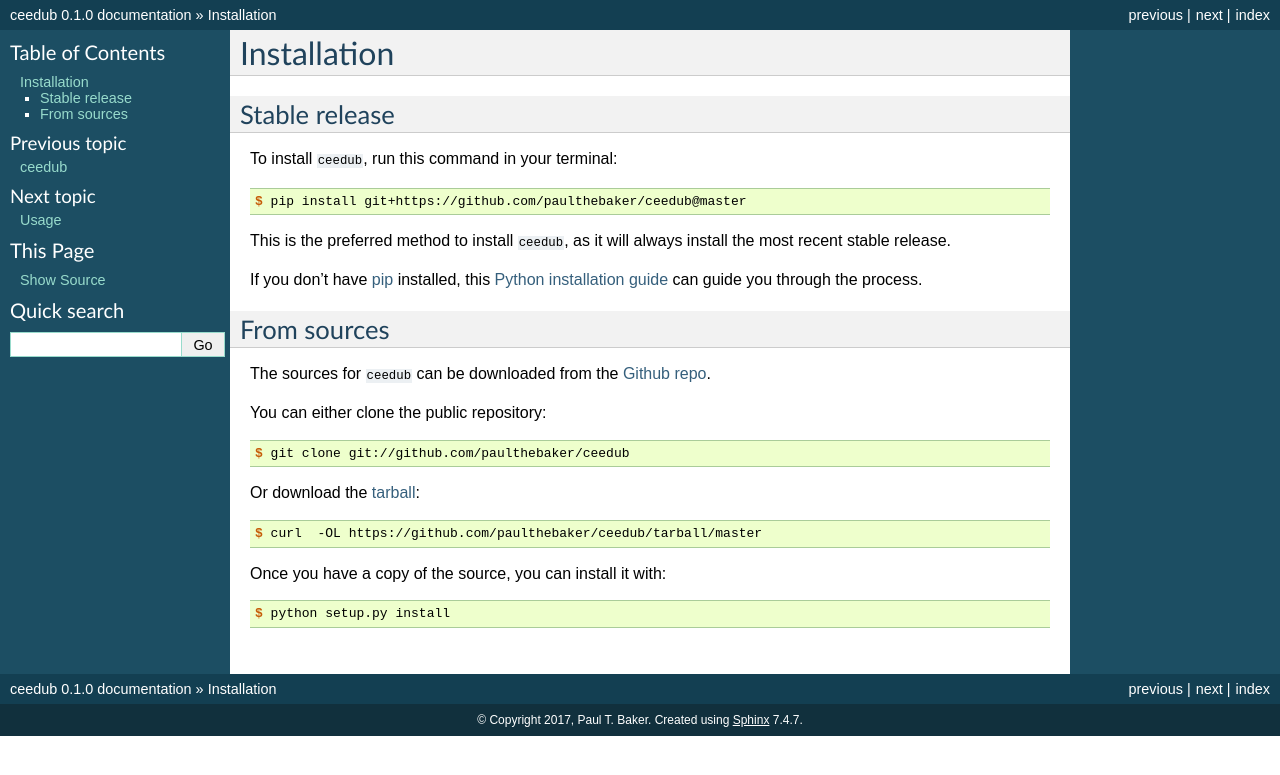
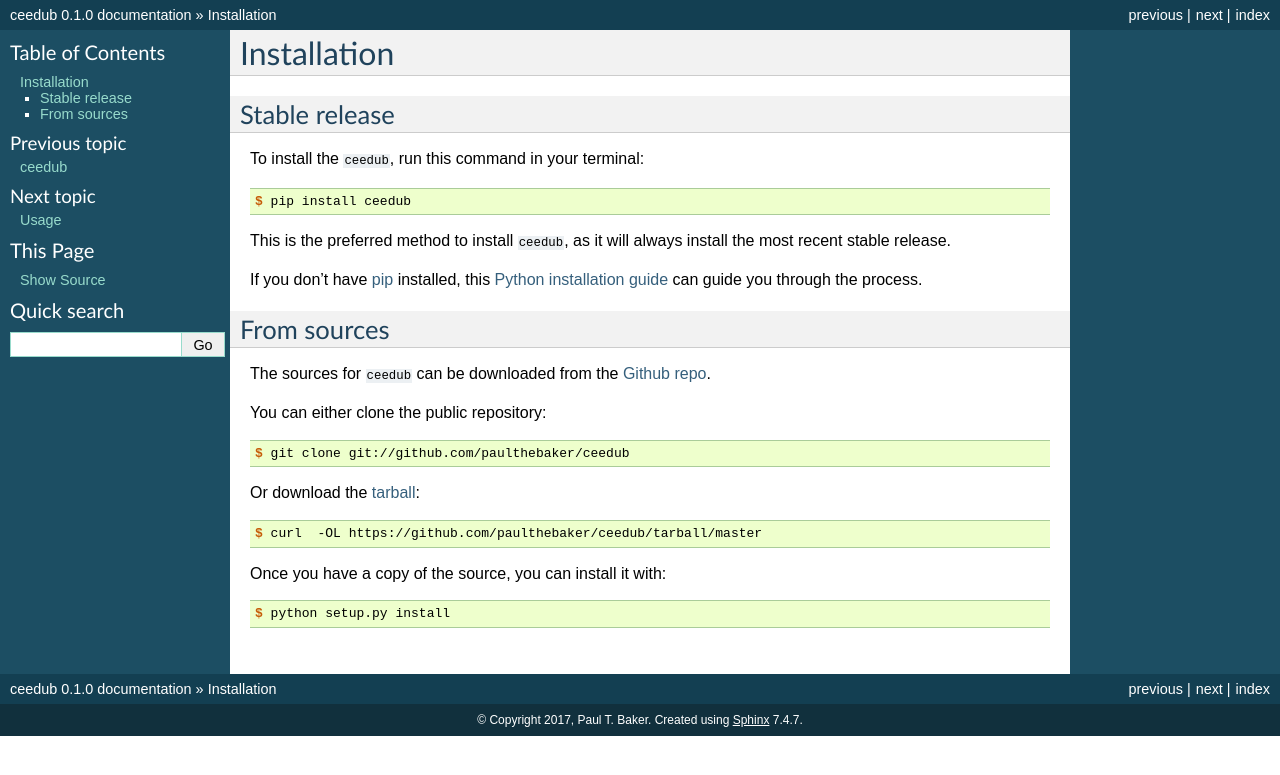
Before and after one commit to paulthebaker/ceedub, a Sphinx documentation site: the page built from docs/installation.rst, in a window 1280 px wide. Shown: the top 775 px of the page. Built offline with Sphinx 7.4.7, drawn with Linux system fonts in a browser that asks for light colours; pages that are not in the unit, such as notebooks, are missing from menus.

Commit message:
update install instructions for pypi

```diff
--- a/README.rst
+++ b/README.rst
@@ -30,8 +30,11 @@
 * Free software: MIT license
 * Documentation: https://ceedub.readthedocs.io.
 
+To install the latest stable release ``v0.1.0 -- alpha`` from PyPI run:
 
-Not yet in PyPI.  To install with ``pip`` directly from github run:
+``pip install ceedub``
+
+To install the most current version with ``pip`` directly from github run:
 
 ``pip install git+https://github.com/paulthebaker/ceedub@master``
 
--- a/docs/installation.rst
+++ b/docs/installation.rst
@@ -8,11 +8,11 @@ Installation
 Stable release
 --------------
 
-To install ``ceedub``, run this command in your terminal:
+To install the ``ceedub``, run this command in your terminal:
 
 .. code-block:: console
 
-    $ pip install git+https://github.com/paulthebaker/ceedub@master
+    $ pip install ceedub
 
 This is the preferred method to install ``ceedub``, as it will always install the most recent stable release.
 
```
